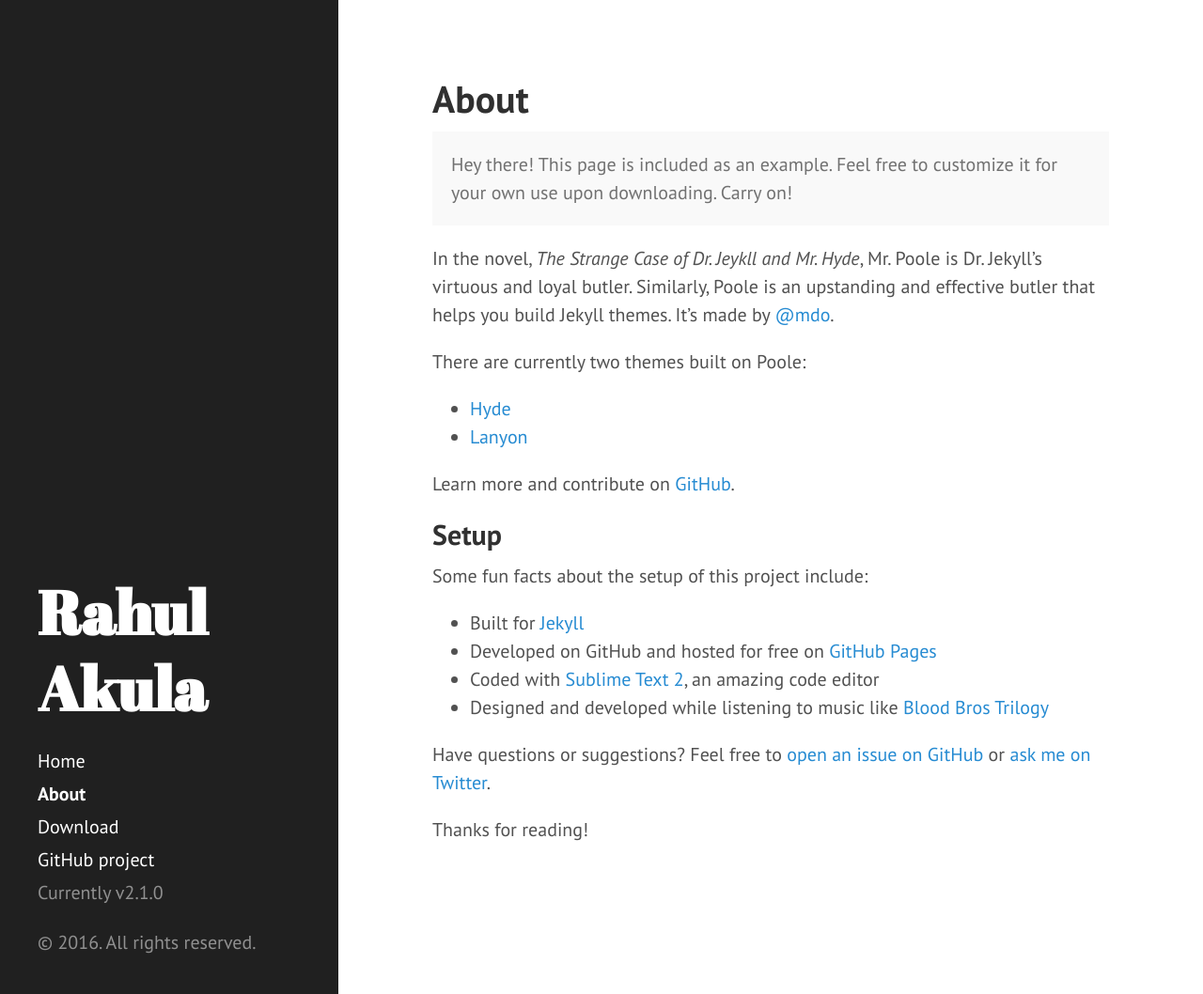
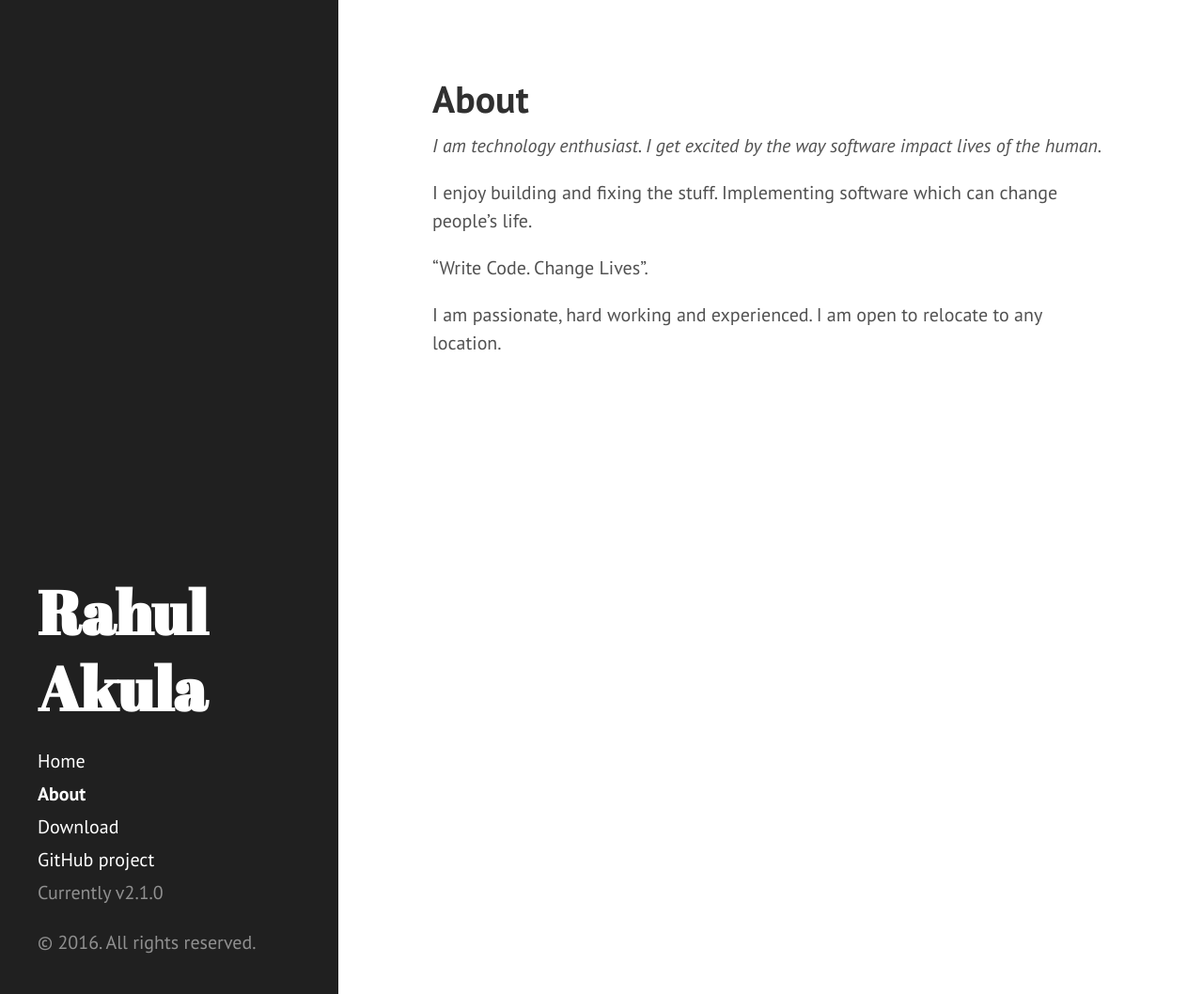
Before and after one commit to rahul0611/rahul0611.github.io, a Jekyll site: the page built from about.md, in a window 1280 px wide and 1058 px high. Shown: the whole window at 94% size. Built offline with Jekyll 4.4.1, drawn with Linux system fonts in a browser that asks for light colours; Markdown is read by kramdown in place of the engine named in the settings.

Commit message:
changes in about me page

```diff
--- a/about.md
+++ b/about.md
@@ -3,28 +3,11 @@ layout: page
 title: About
 ---
 
-<p class="message">
-  Hey there! This page is included as an example. Feel free to customize it for your own use upon downloading. Carry on!
-</p>
+*I am technology enthusiast. I get excited by the way software impact lives of the human.*
 
-In the novel, *The Strange Case of Dr. Jeykll and Mr. Hyde*, Mr. Poole is Dr. Jekyll's virtuous and loyal butler. Similarly, Poole is an upstanding and effective butler that helps you build Jekyll themes. It's made by [@mdo](https://twitter.com/mdo).
+I enjoy building and fixing the stuff.
+Implementing software which can change people's life.
 
-There are currently two themes built on Poole:
+"Write Code. Change Lives".
 
-* [Hyde](http://hyde.getpoole.com)
-* [Lanyon](http://lanyon.getpoole.com)
-
-Learn more and contribute on [GitHub](https://github.com/poole).
-
-## Setup
-
-Some fun facts about the setup of this project include:
-
-* Built for [Jekyll](http://jekyllrb.com)
-* Developed on GitHub and hosted for free on [GitHub Pages](https://pages.github.com)
-* Coded with [Sublime Text 2](http://sublimetext.com), an amazing code editor
-* Designed and developed while listening to music like [Blood Bros Trilogy](https://soundcloud.com/maddecent/sets/blood-bros-series)
-
-Have questions or suggestions? Feel free to [open an issue on GitHub](https://github.com/poole/issues/new) or [ask me on Twitter](https://twitter.com/mdo).
-
-Thanks for reading!
+I am passionate, hard working and experienced. I am open to relocate to any location.
```
